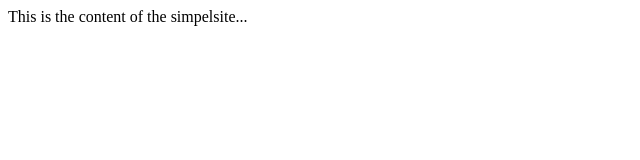
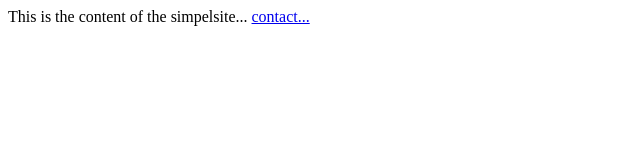
Before and after one commit to MUQSites/muqsites.github.io, a plain HTML site: page index.html in a window 1280 px wide. Shown: the full height of the page, 0-640 px from the left. Drawn offline with Linux system fonts and the light colour scheme.

Commit message:
Update index.html

```diff
--- a/index.html
+++ b/index.html
@@ -4,5 +4,6 @@
  </head>
  <body>
   This is the content of the simpelsite...
+  <a href="contact.html">contact...</a>
  </body>
 </html>
```
